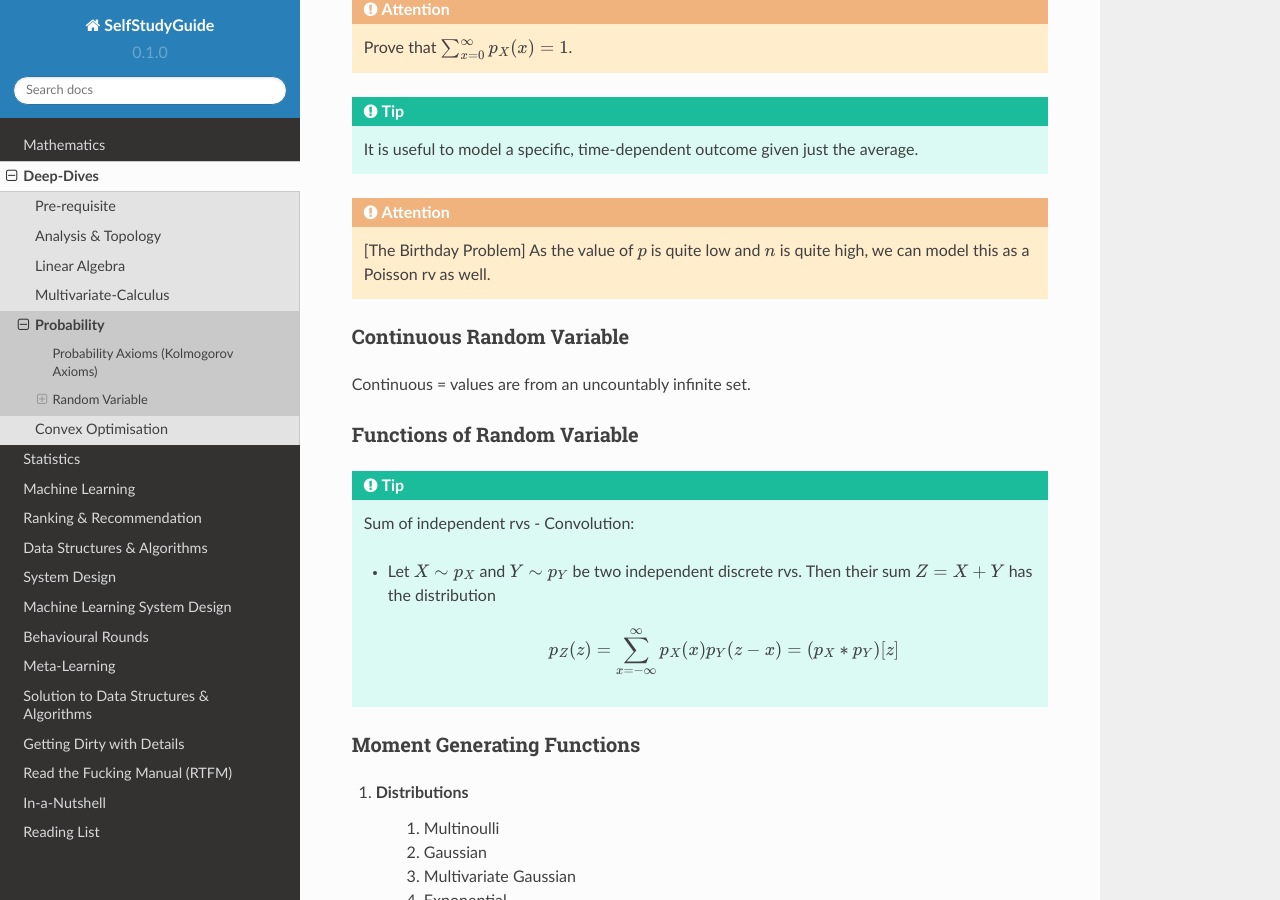
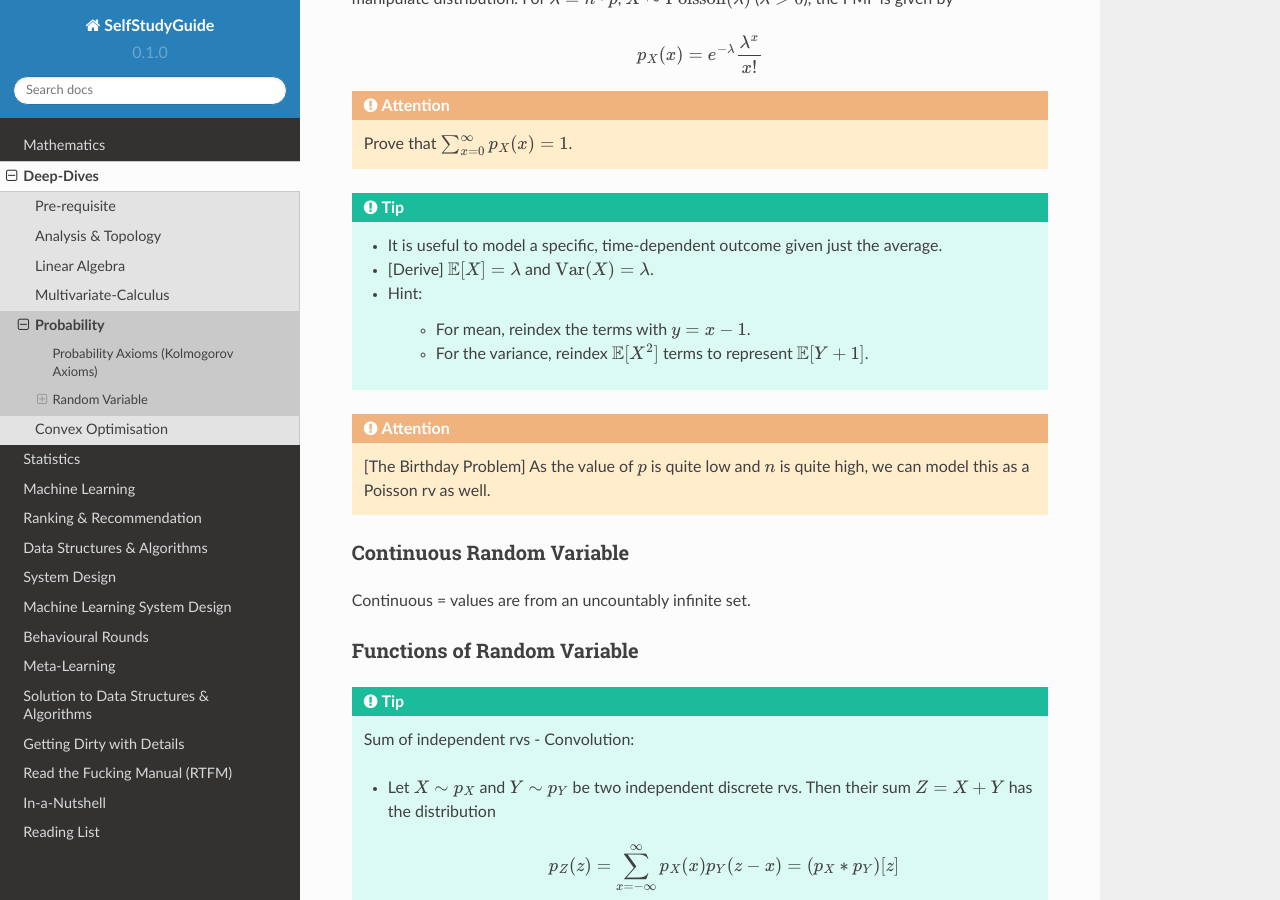
Before and after one commit to uselesstechjunks/leetcode, a Sphinx documentation site: the page built from docs/source/math/prob.rst, in a window 1280 px wide and 900 px high, scrolled down 6661 px. Built offline with Sphinx 7.4.7 and the Read the Docs theme 2.0.0, drawn with Linux system fonts in a browser that asks for light colours; some of the changed text lies outside the part shown.

Commit message:
Update prob.rst

```diff
--- a/docs/source/math/prob.rst
+++ b/docs/source/math/prob.rst
@@ -205,6 +205,10 @@ In a repeated (:math:`n`-times) Bernoulli trial with parameter :math:`p`, let :m
 	* Let's denote each of the trials with a different Bernoulli rv, :math:`X_i\sim\mathrm{Ber}(p)` for :math:`i`-th trial.
 	* Then :math:`Y=X_1+\cdots+X_n` is the total number of successes, :math:`X_i\perp\!\!\!\perp X_j` for :math:`i\neq j`.
 	* [Derive] For :math:`X\sim\mathrm{Bin}(n,p)`, :math:`\mathbb{E}[X]=np` and :math:`\mathrm{Var}(X)=np(1-p)`.
+	* Hint:
+
+		* For mean, utilise the linearity of expectation (does not require independence).
+		* For variance, utilise independence in the sum of rvs.
 
 ..  tip::
 	Solving a problem with an exisitng framework often requires us to think of a process with which the experiment takes place. With the right process description, seemingly difficult problems often become easy.
@@ -238,7 +242,12 @@ If a Binomial rv has :math:`n\to\infty` and :math:`p\to 0`, we can approximate i
 	Prove that :math:`\sum_{x=0}^\infty p_X(x)=1`.
 
 .. tip::
-	It is useful to model a specific, time-dependent outcome given just the average.
+	* It is useful to model a specific, time-dependent outcome given just the average.
+	* [Derive] :math:`\mathbb{E}[X]=\lambda` and :math:`\mathrm{Var}(X)=\lambda`.
+	* Hint:
+
+		* For mean, reindex the terms with :math:`y=x-1`.
+		* For the variance, reindex :math:`\mathbb{E}[X^2]` terms to represent :math:`\mathbb{E}[Y+1]`.
 
 .. attention::
 	[The Birthday Problem] As the value of :math:`p` is quite low and :math:`n` is quite high, we can model this as a Poisson rv as well.
```
